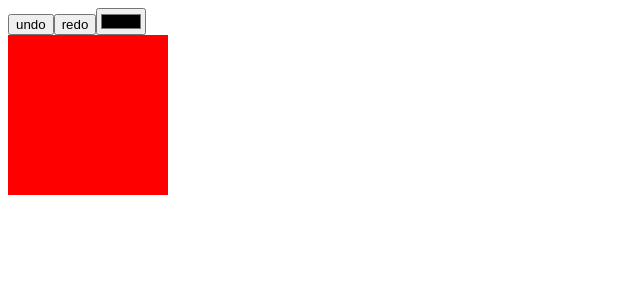
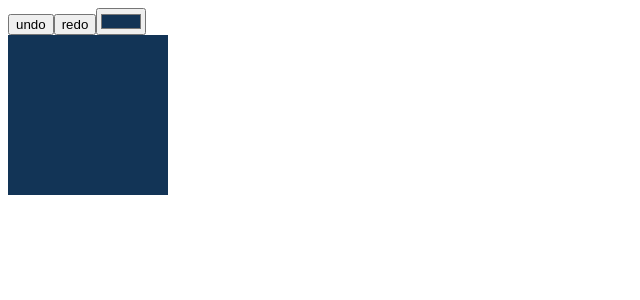
Before and after one commit to eliamue/spin-me-right-round, a React app: page / in a window 1280 px wide. Shown: the top 300 px of the page, without its empty margins (0-640 px from the left). Built offline with nearby package versions, Linux system fonts and the light colour scheme.

Commit message:
initial test written and passing for displaying initial color

```diff
--- a/src/components/app/App.jsx
+++ b/src/components/app/App.jsx
@@ -2,13 +2,13 @@ import React from 'react';
 import { useRecord } from '../hooks/useRecord';
 
 function App() {
-  const { current, undo, redo, record } = useRecord('red');
+  const { current, undo, redo, record } = useRecord('#123456');
   return (
     <>
       <button onClick={undo}>undo</button>
       <button onClick={redo}>redo</button>
       <input type="color" value={current} onChange={({ target }) => record(target.value)} />
-      <div style={{ backgroundColor: current, width: '10rem', height: '10rem' }}></div>
+      <div role="display" aria-label="swatch" style={{ backgroundColor: current, width: '10rem', height: '10rem' }}></div>
     </>
   );
 }
--- a/src/components/hooks/useRecord.js
+++ b/src/components/hooks/useRecord.js
@@ -1,6 +1,6 @@
 import { useEffect, useState } from 'react';
 
-export const useRecord = (initialColor = 'red') => {
+export const useRecord = (initialColor = '#123456') => {
   const [current, setCurrent] = useState(initialColor);
   const [history, setHistory] = useState([]);
   const record = (newColor) => {
```
Also changed, not shown: 1 other file (tests, documents, lock files or other folders).
